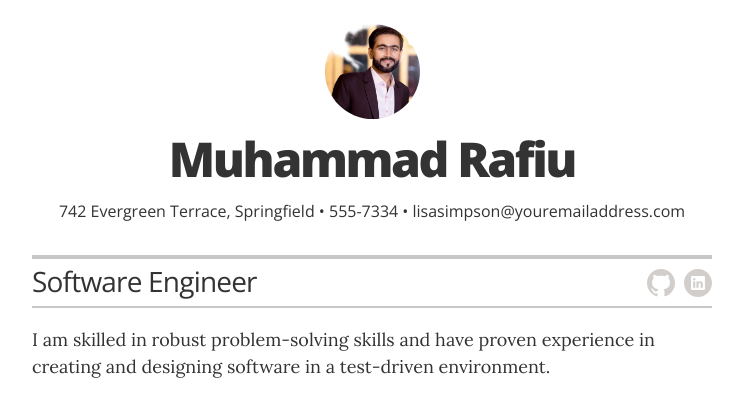
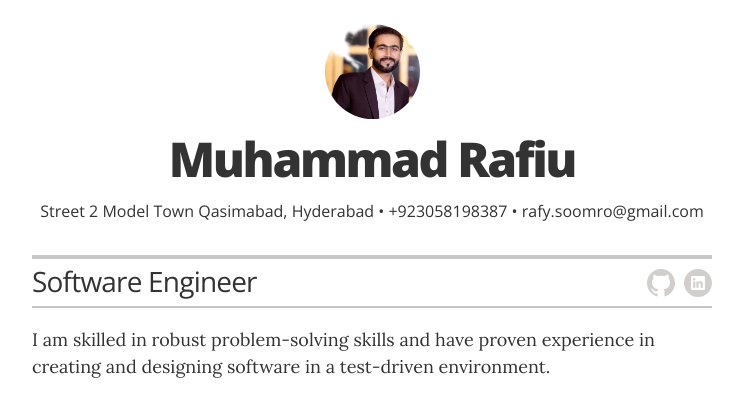
Before and after one commit to Muhammad-RAFAY/resume, a Jekyll site: the page built from index.html, in a window 1280 px wide and 900 px high. Shown: the top 394 px of the window, without its empty margins (268-1011 px from the left). Built offline with Jekyll 4.4.1, drawn with Linux system fonts in a browser that asks for light colours.

Commit message:
update_config

```diff
--- a/_config.yml
+++ b/_config.yml
@@ -18,9 +18,9 @@ resume_contact_email:           "rafy.soomro@gmail.com"
 
 # the next two items are used for schema itemprops in _layouts/resume.html
 resume_contact_telephone:       "+923058198387"
-resume_contact_address:         "Street 2 Model Town Qasimabad, Hyderabad."
+resume_contact_address:         "Street 2 Model Town Qasimabad, Hyderabad"
 
-resume_header_contact_info:     "742 Evergreen Terrace, Springfield • 555-7334 • lisasimpson@youremailaddress.com"
+resume_header_contact_info:     "Street 2 Model Town Qasimabad, Hyderabad • +923058198387 • rafy.soomro@gmail.com"
 display_header_contact_info:    "true"
 
 resume_header_intro: "<p>I am skilled in robust problem-solving skills and have
```
